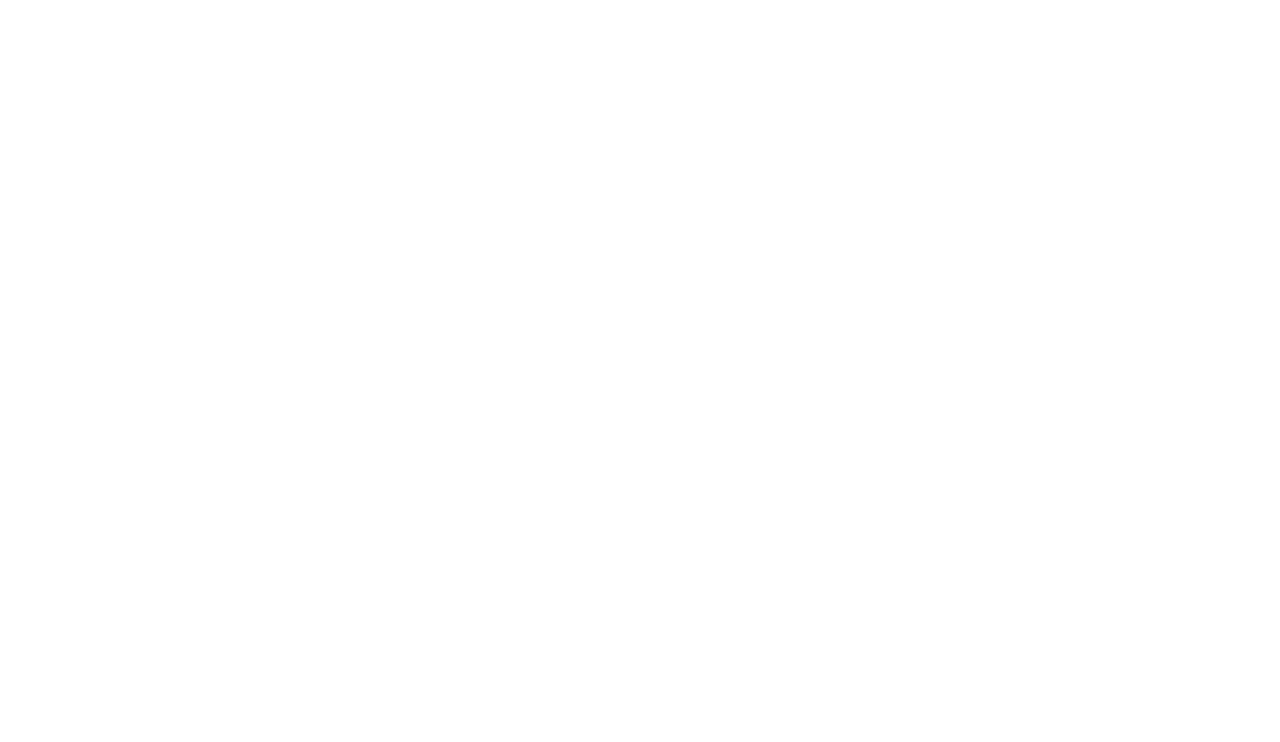
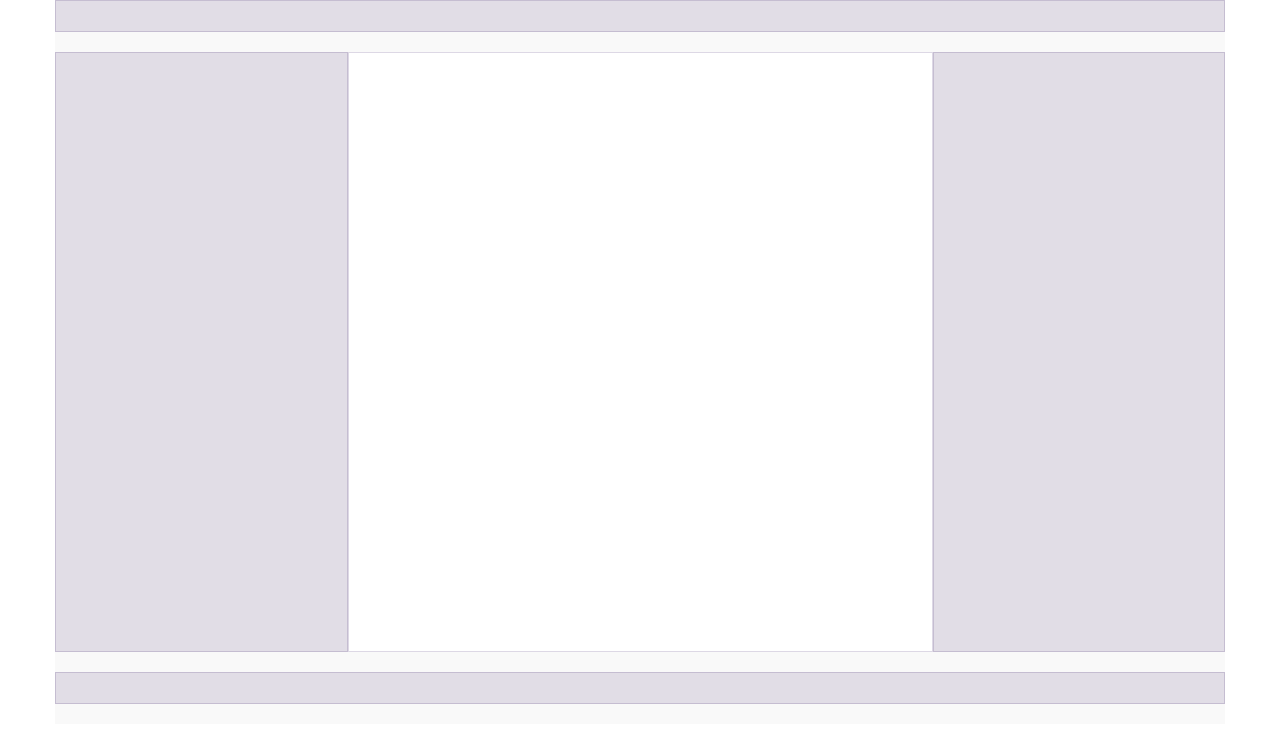
Before and after one commit to afcamila/Site-FS, a plain HTML site: page Cerimonial/index.html in a window 1280 px wide. Drawn offline with nearby package versions, Linux system fonts and the light colour scheme; files that its build step writes are made by us from their sources; files whose address does not match are found by name.

Commit message:
CSS correção

```diff
--- a/Cerimonial/bootstrap-3.3.6-dist/css/style.css
+++ b/Cerimonial/bootstrap-3.3.6-dist/css/style.css
@@ -1,24 +1,26 @@
-<!DOCTYPE html>
-<html lang="en">
-<head>
-    <meta charset="utf-8">
-    <meta http-equiv="X-UA-Compatible" content="IE=edge">
-    <meta name="viewport" content="width=device-width, initial-scale=1">
-    <title>Bootstrap 3: Layouts</title>
-
-    <link href="css/bootstrap.min.css" rel="stylesheet">
-    <link href="css/style.css" rel="stylesheet">
-
-    <!--[if lt IE 9]>
-    <script src="https://oss.maxcdn.com/libs/html5shiv/3.7.0/html5shiv.js"></script>
-    <script src="https://oss.maxcdn.com/libs/respond.js/1.4.2/respond.min.js"></script>
-    <![endif]-->
-</head>
-<body>
-    <div class="container">
-    </div>
-
-    <script src="https://ajax.googleapis.com/ajax/libs/jquery/1.11.0/jquery.min.js"></script>
-    <script src="js/bootstrap.min.js"></script>
-</body>
-</html>
+/*
+ * style.css
+ */
+.container, .container-fluid {
+ padding-right: 15px;
+ padding-left: 15px;
+ background-color: #f9f9f9;
+}
+.row {
+ margin-bottom: 20px;
+}
+[class*="col-"], header, footer, nav, aside, section, div[role="main"] {
+ padding-top: 15px;
+ padding-bottom: 15px;
+ background-color: #f5f5f5;
+ background-color: rgba(86,61,124,.15);
+ border: 1px solid #ddd;
+ border: 1px solid rgba(86,61,124,.2);
+ text-align: center;
+}
+div[role="main"] {
+ background-color: #fff;
+}
+div[role="main"], nav, aside {
+ height: 600px;
+}
```
